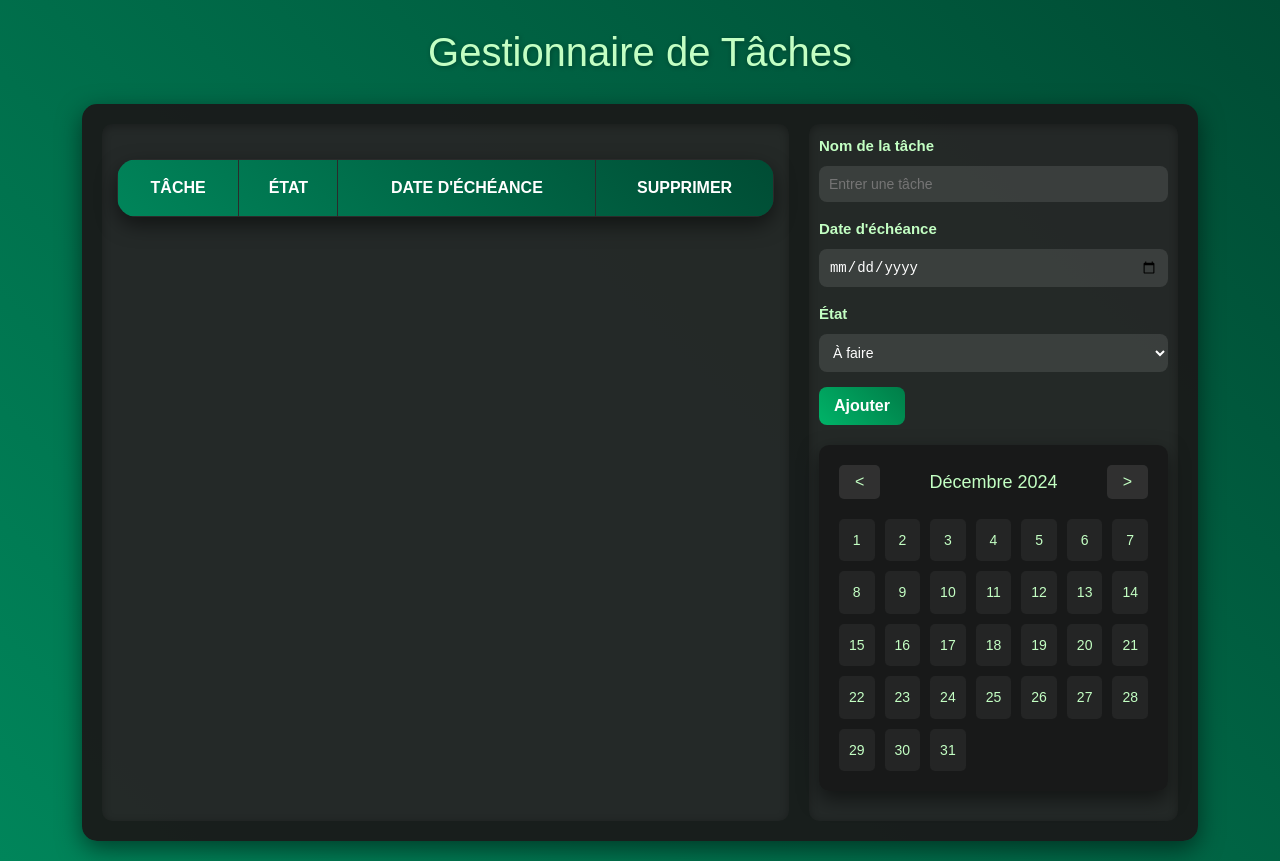
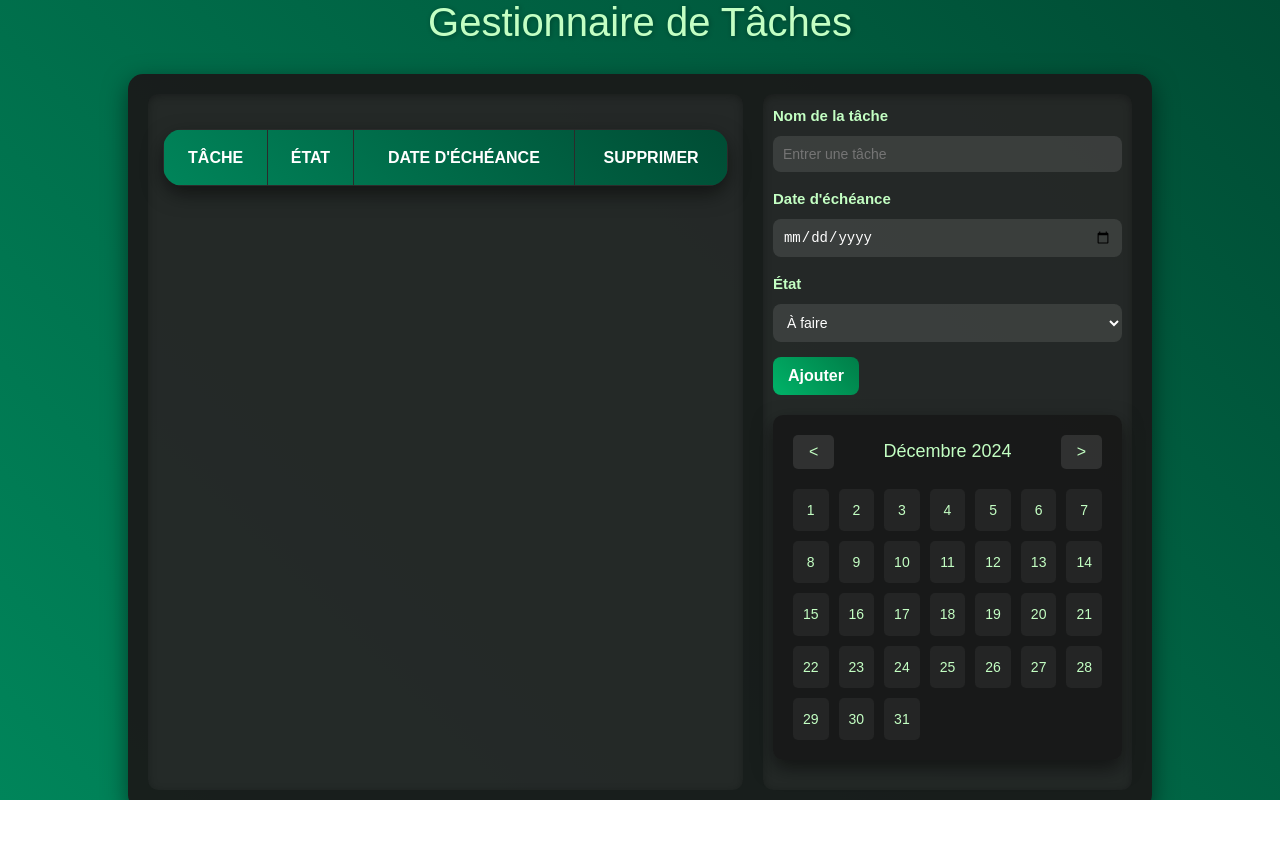
Before and after one commit to mathisglt/ToDoList, a Vue app: page / in a window 1280 px wide. After the commit the page ends 800 px from the top, so only its background shows below. Built offline with nearby package versions, Linux system fonts and the light colour scheme; the HTML template or start-up script is replaced by a standard one.

Commit message:
feat : remove scrollbars

```diff
--- a/src/components/Todos.vue
+++ b/src/components/Todos.vue
@@ -98,10 +98,16 @@ const deleteCompletedTasks = () => {
 <style scoped>
 html,
 body {
-  margin: 0;
-  padding: 0;
-  width: 100%;
-  height: 100%;
+  margin: 100px;
+  padding: 1000px;
+  overflow: hidden;
+  scrollbar-width: none;
+}
+
+html::-webkit-scrollbar,
+body::-webkit-scrollbar {
+  display: none;
+  /* Chrome, Safari */
 }
 
 .app-container {
@@ -112,10 +118,11 @@ body {
   flex-direction: column;
   align-items: center;
   justify-content: center;
-  min-height: 100vh;
+  height: 100vh;
   width: 100vw;
-  padding: 20px;
   box-sizing: border-box;
+  overflow: scroll;
+  scrollbar-width: none;
 }
 
 header h1 {
@@ -125,13 +132,14 @@ header h1 {
   text-shadow: 1px 1px 5px rgba(0, 0, 0, 0.3);
 }
 
+
 main {
   background: rgba(26, 26, 26, 0.95);
   border-radius: 15px;
   box-shadow: 0 8px 24px rgba(0, 0, 0, 0.5);
   padding: 20px;
-  width: 90%;
-  max-width: 1300px;
+  width: 100%;
+  max-width: 80vw;
 }
 
 .content-wrapper {
```
